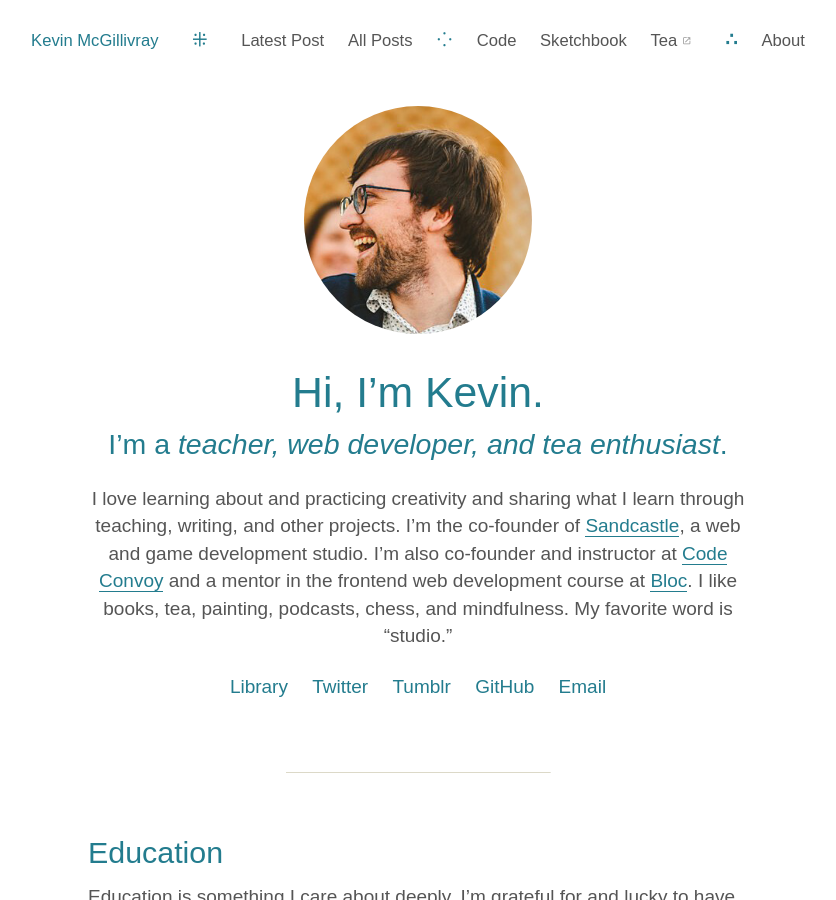
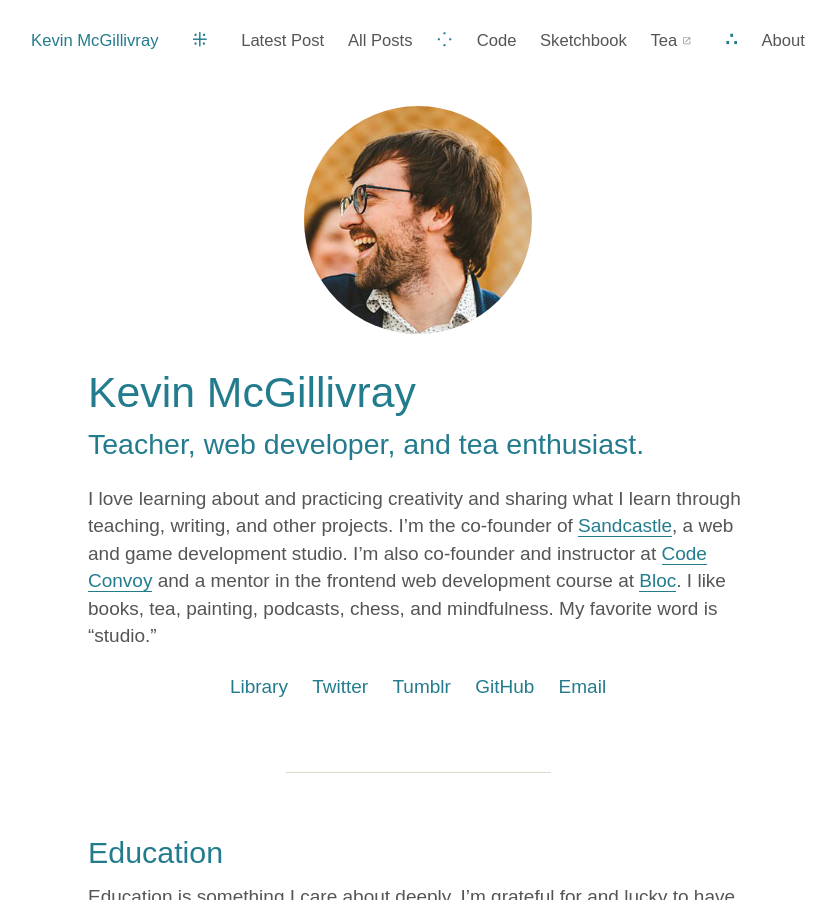
Before and after one commit to kmcgillivray/kmcgillivray.github.io, a Jekyll site: the page built from about/index.md, in a window 1280 px wide and 900 px high. Shown: the whole window, without its empty margins (222-1058 px from the left). Built offline with Jekyll 4.4.1, drawn with Linux system fonts in a browser that asks for light colours; nearby versions of some CDN libraries.

Commit message:
Left align about text

```diff
--- a/about/index.md
+++ b/about/index.md
@@ -6,14 +6,13 @@ newsletter: true
 
 ![Kevin](/img/kevin-alt-4.jpg){: .db .mb0 .ph4 .mw5 .center .br-100 }
 
-# Hi, I'm Kevin.
-{: .tc .f2 .mb0 }
+# Kevin McGillivray
+{: .f2 .mb0 }
 
-## I'm a _teacher, web developer, and tea enthusiast_.
-{: .tc .f3 .mt0 .mb3}
+## Teacher, web developer, and tea enthusiast.
+{: .f3 .mt0 .mb3 }
 
 I love learning about and practicing creativity and sharing what I learn through teaching, writing, and other projects. I'm the co-founder of [Sandcastle](http://sandcastle.co), a web and game development studio. I'm also co-founder and instructor at [Code Convoy](http://codeconvoy.com) and a mentor in the frontend web development course at [Bloc](http://bloc.io). I like books, tea, painting, podcasts, chess, and mindfulness. My favorite word is "studio."
-{: .tc }
 
 {% include links.html %}
 
```
Also changed, not shown: Gemfile.lock.
